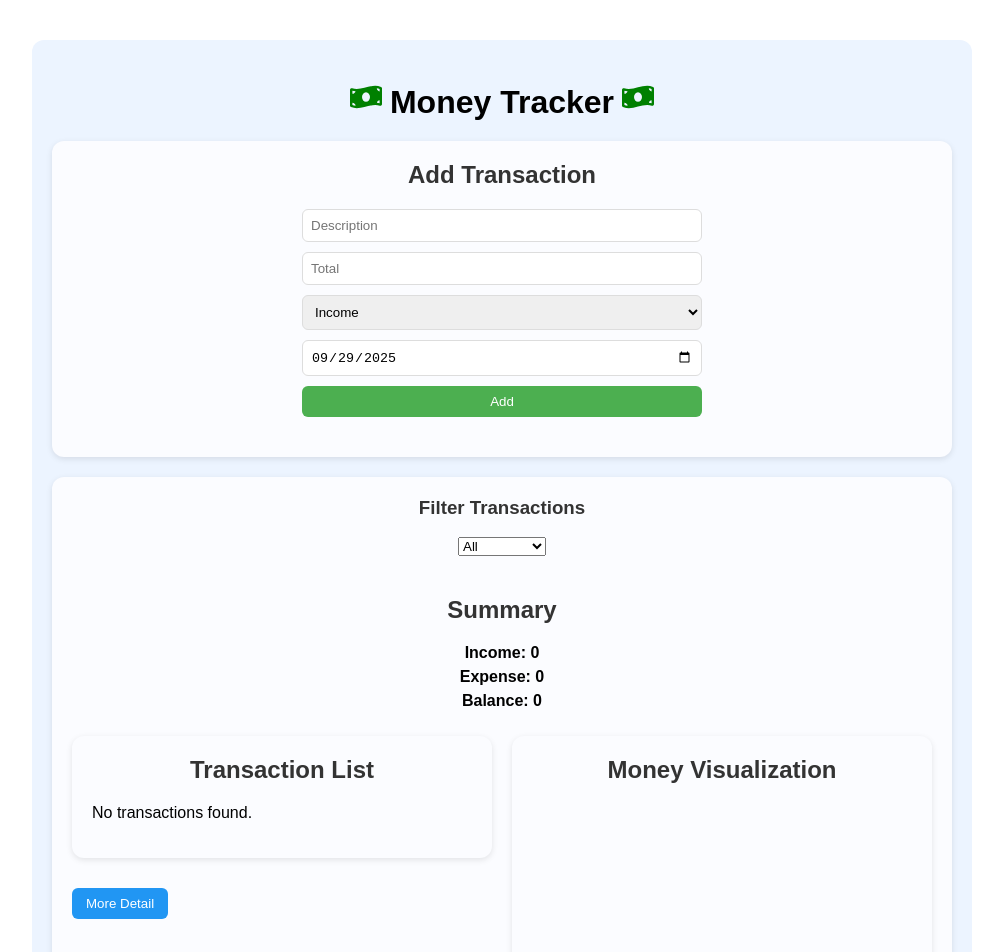
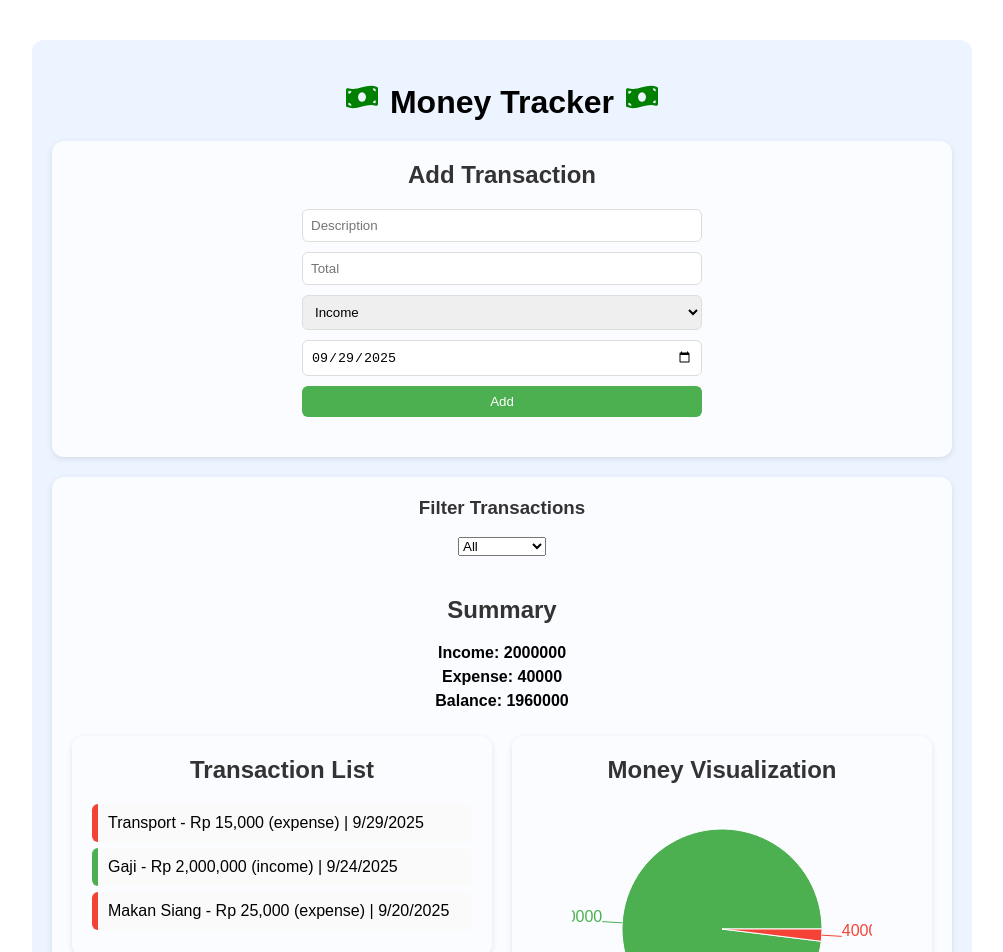
Before and after one commit to ReginaAyumi/react-money, a React (Create React App) app: page / in a window 1280 px wide. Shown: the top 952 px of the page, without its empty margins (138-1141 px from the left). Built offline with nearby package versions, Linux system fonts and the light colour scheme.

Commit message:
add fetch data

```diff
--- a/src/App.css
+++ b/src/App.css
@@ -38,10 +38,6 @@ h1 {
 
 .btn-detail:hover, .btn-back:hover {
   background-color: #1976D2;
-}
-
-.full-width {
-  margin-bottom: 20px;
 }
 
 .row {
--- a/src/App.js
+++ b/src/App.js
@@ -1,4 +1,5 @@
-import { useState } from "react";
+// App.jsx
+import { useState, useEffect } from "react";
 import { BrowserRouter as Router, Routes, Route, Link } from "react-router-dom";
 import './App.css';
 import { FaMoneyBillWave } from "react-icons/fa";
@@ -13,52 +14,61 @@ function App() {
   const [transactions, setTransactions] = useState([]);
   const [filteredTransactions, setFilteredTransactions] = useState([]);
 
+  // fetch data when App load
+  useEffect(() => {
+    const fetchTransactions = async () => {
+      try {
+        const res = await fetch("/transactions.json");
+        const data = await res.json();
+        setTransactions(data);
+        setFilteredTransactions(data);
+      } catch (err) {
+        console.error("Error fetching transactions:", err);
+      }
+    };
+
+    fetchTransactions();
+  }, []);
+
   const addTransaction = (transaction) => {
     setTransactions([...transactions, transaction]);
-    setFilteredTransactions([...filteredTransactions, transaction]); // biar ikut update filter
+    setFilteredTransactions([...transactions, transaction]);
   };
 
   const deleteTransaction = (id) => {
     const updated = transactions.filter((t) => t.id !== id);
     setTransactions(updated);
-
-    const updatedFiltered = filteredTransactions.filter((t) => t.id !== id);
-    setFilteredTransactions(updatedFiltered);
+    setFilteredTransactions(updated);
   };
 
   return (
     <Router>
       <div className="App">
         <h1>
-          <FaMoneyBillWave style={{ marginRight: "8px", color: "green" }} />
+          <FaMoneyBillWave style={{ marginRight: "12px", color: "green" }} />
           Money Tracker
-          <FaMoneyBillWave style={{ marginLeft: "8px", color: "green" }} />
+          <FaMoneyBillWave style={{ marginLeft: "12px", color: "green" }} />
         </h1>
 
         <Routes>
           {/* Main page */}
           <Route path="/" element={
               <>
-              <div className="card full-width">
+                <div className="card">
                   <MoneyTracker addTransaction={addTransaction} />
                 </div>
 
-              <div className="card main-container">
-                <TransactionFilter
-                  transactions={transactions}
-                  onFilter={setFilteredTransactions}
+                <div className="card">
+                  <TransactionFilter transactions={transactions} onFilter={setFilteredTransactions}
                   />
 
-                <div className="summary-center">
+                  <div className="">
                     <Summary transactions={filteredTransactions} />
                   </div>
 
                   <div className="row">
                     <div className="half">
-                    <TransactionList
-                      transactions={filteredTransactions}
-                      onDelete={deleteTransaction}
-                    />
+                      <TransactionList transactions={filteredTransactions.slice(-5).reverse()} />
                       <Link to="/details">
                         <button className="btn-detail">More Detail</button>
                       </Link>
@@ -69,15 +79,14 @@ function App() {
                   </div>
                 </div>
               </>
-          } />
+            }
+          />
 
           {/* Detail page */}
           <Route
             path="/details"
             element={
-              <TransactionDetailPage
-                transactions={filteredTransactions}
-                onDelete={deleteTransaction}
+              <TransactionDetailPage transactions={filteredTransactions} onDelete={deleteTransaction}
               />
             }
           />
--- a/src/MoneyTracker.jsx
+++ b/src/MoneyTracker.jsx
@@ -5,7 +5,7 @@ function MoneyTracker({ addTransaction }) {
   const [amount, setAmount] = useState("");
   const [type, setType] = useState("income");
   const [date, setDate] = useState(
-    new Date().toISOString().split("T")[0] // default (yyyy-mm-dd)
+    new Date().toISOString().split("T")[0] // yyyy-mm-dd
   );
 
   const handleSubmit = (e) => {
```
Lines whose indentation alone changed are shown as unchanged.
